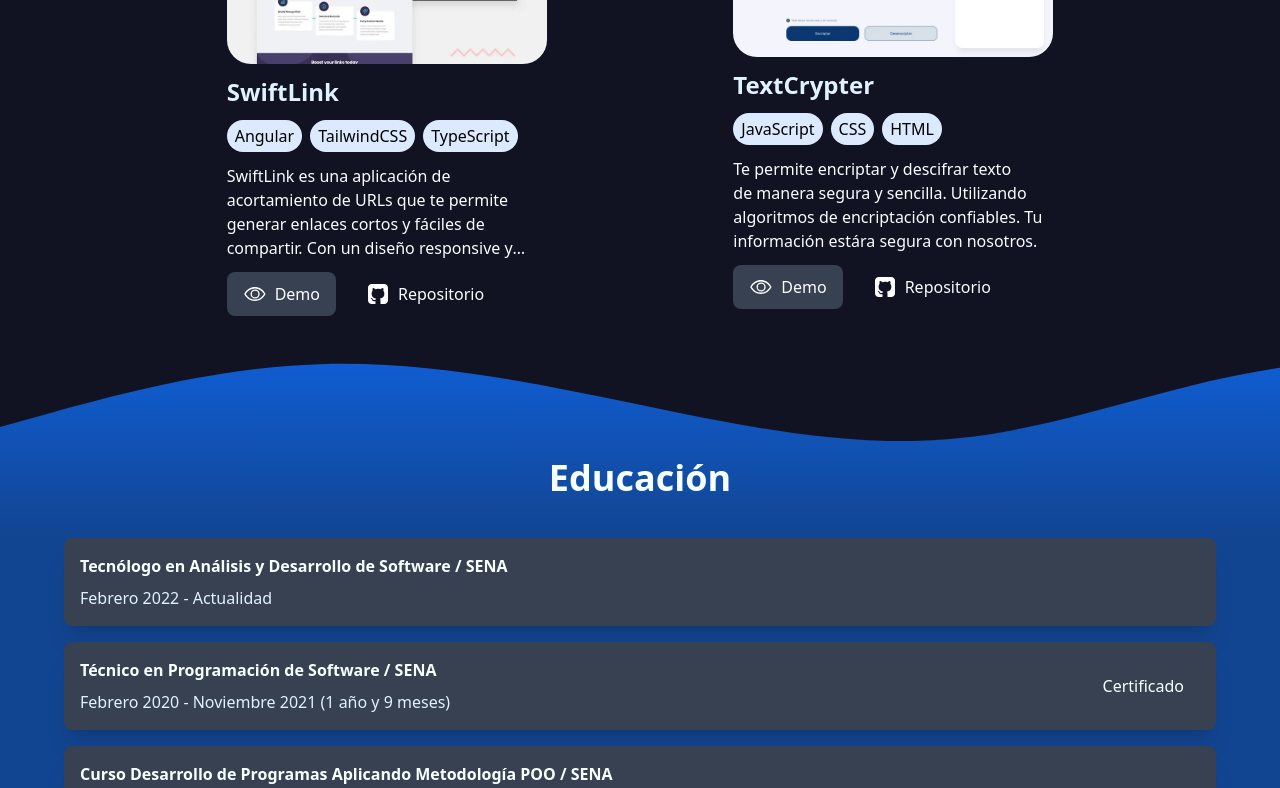
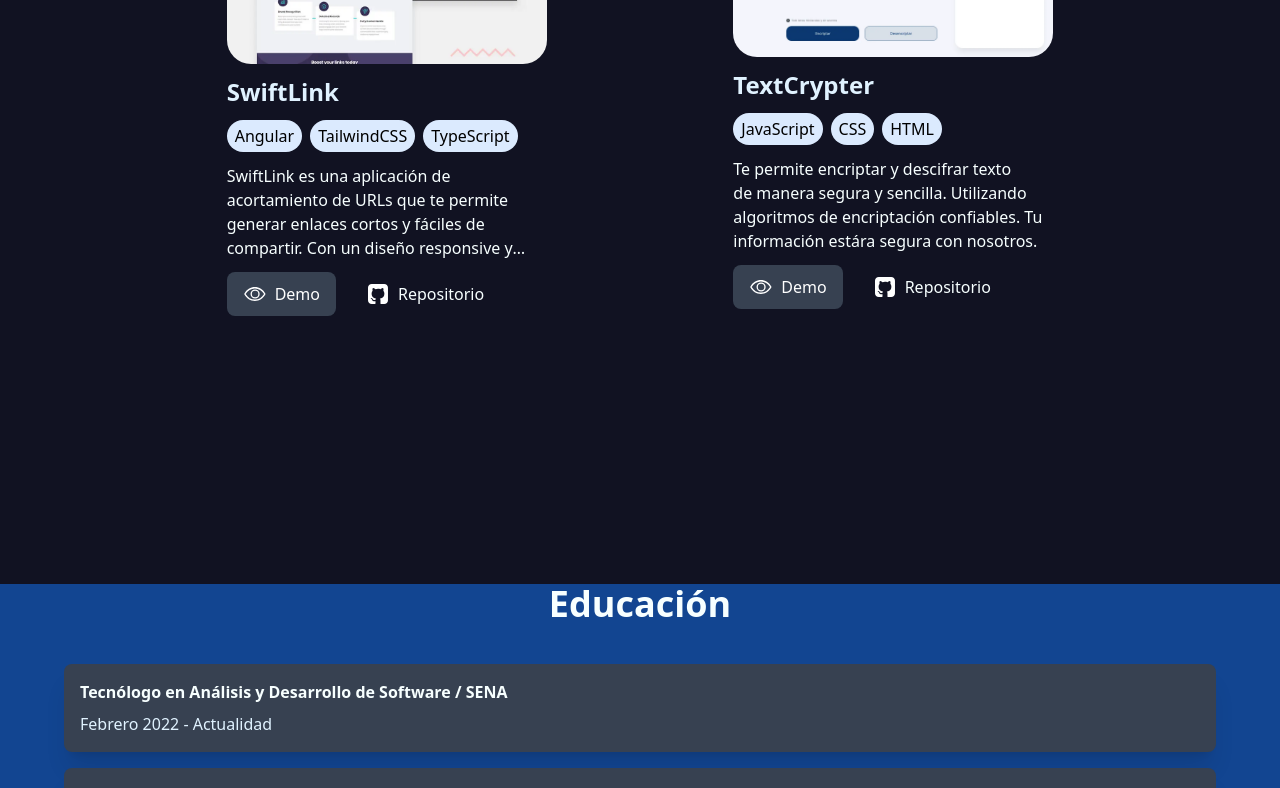
Before and after one commit to KrlosPK/krlospk.github.io, an Angular app: page / in a window 1280 px wide. Shown: the part 831-1619 px from the top of the page. Built offline with nearby package versions, Linux system fonts and the light colour scheme.

Commit message:
feat: add wave animation

```diff
--- a/package.json
+++ b/package.json
@@ -1,6 +1,6 @@
 {
   "name": "personal-portfolio",
-  "version": "0.7.4",
+  "version": "0.7.5",
   "scripts": {
     "ng": "ng",
     "start": "ng serve",
--- a/src/app/portfolio/components/education/education.component.html
+++ b/src/app/portfolio/components/education/education.component.html
@@ -1,6 +1,6 @@
 <img
   alt="Wave background image"
-  class="w-full"
+  class="w-full mb-16"
   height="300"
   src="./assets/images/wave.svg"
   width="600"
```
Also changed, not shown: src/assets/images/wave.svg, 1 other file (tests, documents, lock files or other folders).
